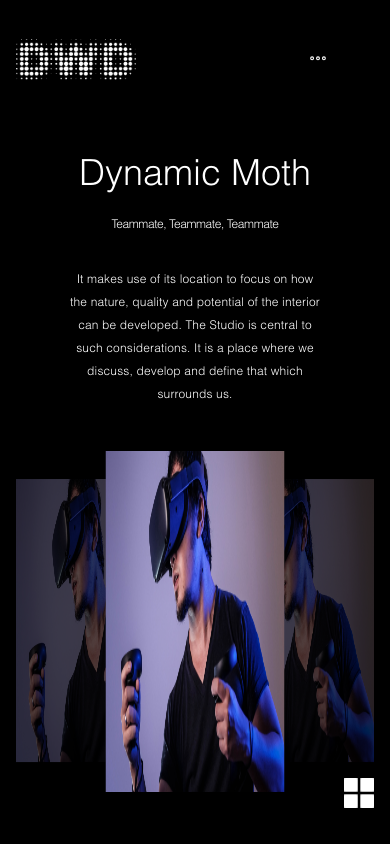
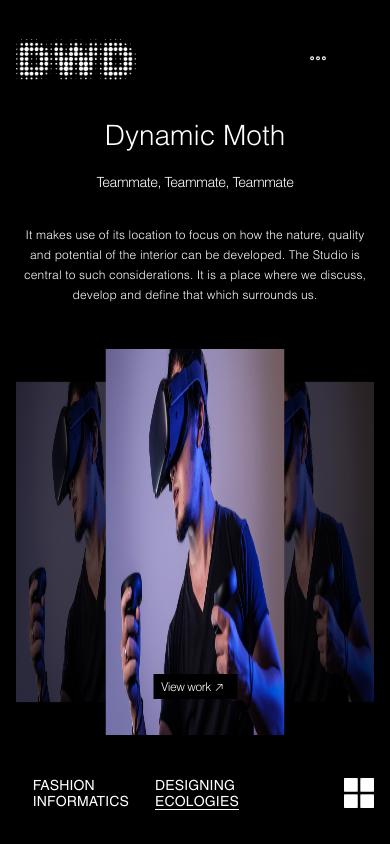
Before and after one commit to Marco-Ray/dwd_web_new, a Vue app: page /showcase/ecology in a window 390 px wide. Built offline with nearby package versions, Linux system fonts and the light colour scheme.

Commit message:
mobile carousel project

```diff
--- a/src/components/ShowcaseView/ShowcaseCarousel.vue
+++ b/src/components/ShowcaseView/ShowcaseCarousel.vue
@@ -10,7 +10,7 @@
         develop and define that which surrounds us.
       </div>
     </div>
-    <el-carousel :interval="4000" type="card" :autoplay="true" trigger="click" indicator-position="none">
+    <el-carousel :interval="4000" type="card" :autoplay="false" trigger="click" indicator-position="none">
       <el-carousel-item v-for="(item, index) in trackProjects.projects" :key="index">
         <div class="project-img-box">
           <div class="view-more" @click="viewMore(index)">
@@ -185,8 +185,37 @@ export default {
 }
 
 @media screen and (max-width: 414px) {
-  .title {
-    font-size: fSizeCalc(28);
+  .info {
+    .title {
+      margin-top: 0;
+      font-size: fSizeCalc(28);
+    }
+    .members {
+      font-size: fSizeCalc(14);
+    }
+    .description {
+      font-size: fSizeCalc(12);
+      line-height: fSizeCalc(20);
+      letter-spacing: fSizeCalc(0.15);
+      width: unset;
+    }
+  }
+
+  .el-carousel {
+    ::v-deep .el-carousel__container {
+      height: wCalcM(371);
+    }
+    .el-carousel__item {
+      .project-img-box {
+        height: wCalcM(371);
+        width: hCalcM(247);
+      }
+      &.is-active {
+        .view-more {
+          opacity: 1;
+        }
+      }
+    }
   }
 }
 </style>
--- a/src/views/ShowcaseLayout/ShowcaseView.vue
+++ b/src/views/ShowcaseLayout/ShowcaseView.vue
@@ -9,15 +9,7 @@
       </component>
     </transition>
 
-<!--    <showcase-project-->
-<!--      class="showcase-project"-->
-<!--      :class="[isShowProject ? 'isShow' : 'isHidden']"-->
-<!--      :Placeholder="Placeholder"-->
-<!--      @closeProjectPage="closeProjectPage"-->
-<!--      @getPreviousProject="getPreviousProject"-->
-<!--      @getNextProject="getNextProject"-->
-<!--    >-->
-<!--    </showcase-project>-->
+    <fast-entry class="footer" />
   </div>
 </template>
 
@@ -26,12 +18,14 @@ import ShowcaseCarousel from '@/components/ShowcaseView/ShowcaseCarousel.vue';
 import ShowcaseGallery from '@/components/ShowcaseView/ShowcaseGallery.vue';
 import { mapMutations } from 'vuex';
 import Placeholder from '@/assets/img/Showcase/placeholder.png';
+import FastEntry from '@/components/HomeView/FastEntry.vue';
 
 export default {
   name: 'ShowcaseView',
   components: {
     ShowcaseGallery,
     ShowcaseCarousel,
+    FastEntry,
   },
   computed: {
     viewMode() {
@@ -59,15 +53,6 @@ export default {
       this.$store.commit('setProject', { track: this.track, id: index });
       this.$router.push({ name: 'project', query: { id: index } });
     },
-    closeProjectPage() {
-      this.isShowProject = false;
-    },
-    getPreviousProject(index) {
-      this.$store.commit('setProject', this.track === 'fashion' ? this.fashion.projects[index] : this.ecology.projects[index]);
-    },
-    getNextProject(index) {
-      this.$store.commit('setProject', this.track === 'fashion' ? this.fashion.projects[index] : this.ecology.projects[index]);
-    },
   },
 };
 </script>
@@ -83,19 +68,13 @@ export default {
   color: white;
 }
 
-.showcase-project {
-  position: absolute;
-  bottom: 0;
-  width: 100%;
-  //margin-top: 118px;
-  z-index: 100;
+.footer {
+  display: none;
 }
 
-.isShow {
-  height: calc(100vh - 118px);
-}
-
-.isHidden {
-  height: 0;
+@media screen and (max-width: 414px) {
+  .footer {
+    display: flex;
+  }
 }
 </style>
```
